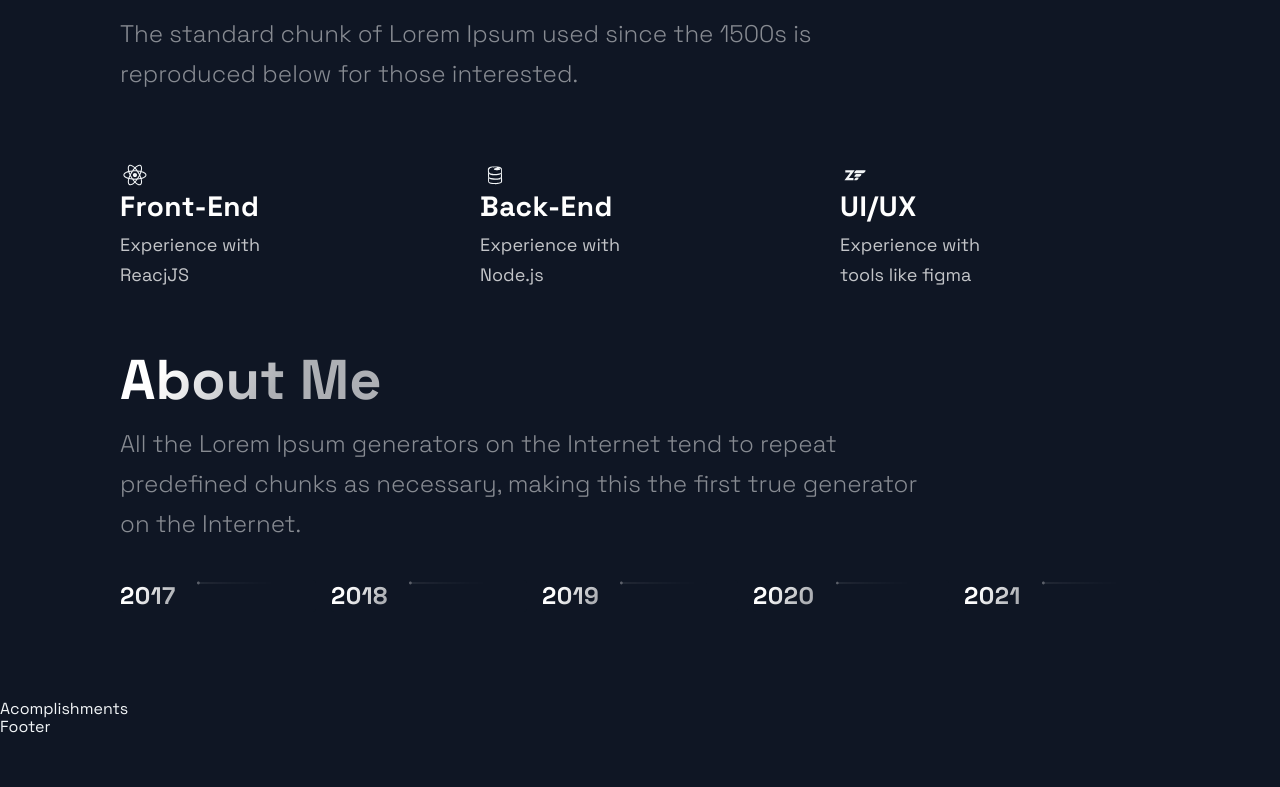
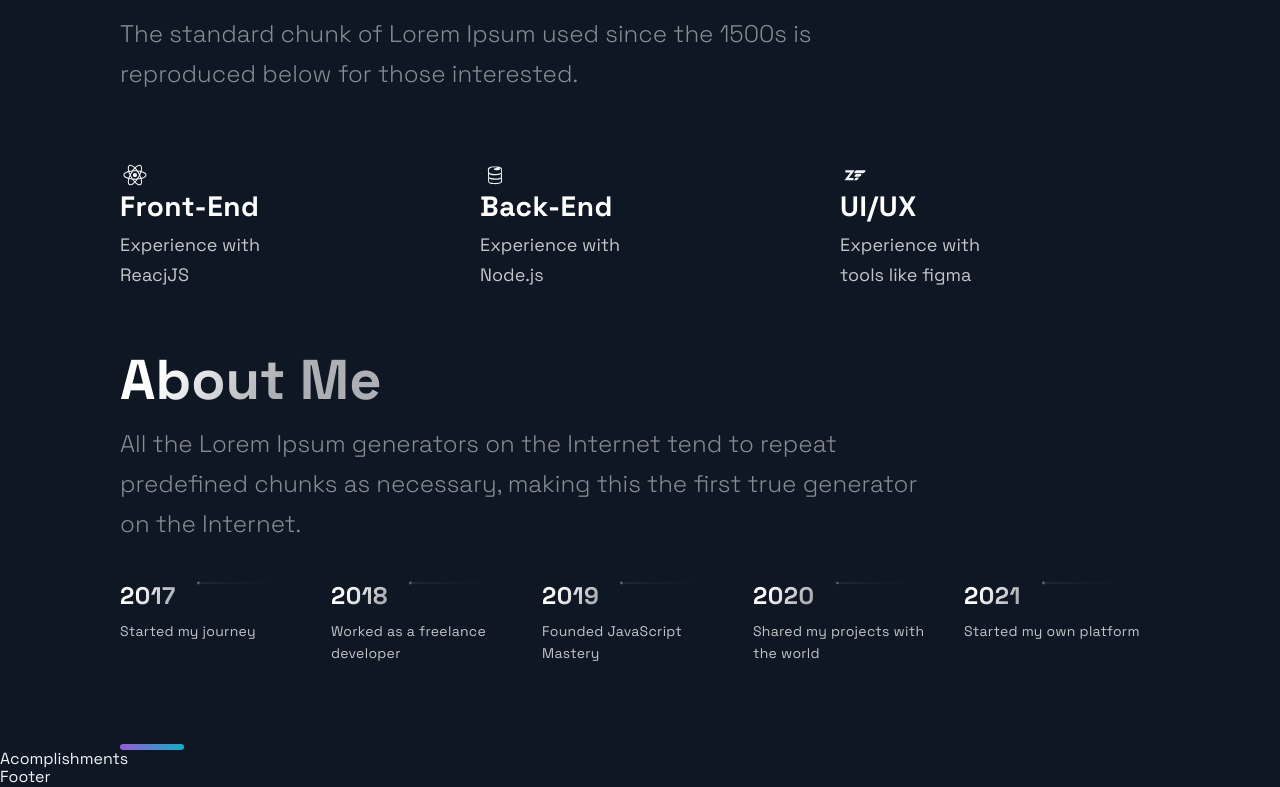
Before and after one commit to yougonnagetyours/my-developer-portfolio, a Next.js app: page / in a window 1280 px wide. Shown: the part 2357-3144 px from the top of the page. Before the commit the page ends 3094 px from the top, so only its background shows below. Built offline with nearby package versions, Linux system fonts and the light colour scheme.

Commit message:
timeline done

```diff
--- a/src/components/TimeLine/TimeLine.js
+++ b/src/components/TimeLine/TimeLine.js
@@ -10,9 +10,9 @@ const Timeline = () => {
   const [activeItem, setActiveItem] = useState(0);
   const carouselRef = useRef();
 
-  // const scroll = (node, left) => {
-  //   return node.scrollTo({ left, behavior: 'smooth' });
-  // }
+  const scroll = (node, left) => {
+    return node.scrollTo({ left, behavior: 'smooth' });
+  }
 
   const handleClick = (e, i) => {
     e.preventDefault();
@@ -24,23 +24,23 @@ const Timeline = () => {
     }
   }
 
-  // const handleScroll = () => {
-  //   if (carouselRef.current) {
-  //     const index = Math.round((carouselRef.current.scrollLeft / (carouselRef.current.scrollWidth * 0.7)) * TimeLineData.length);
+  const handleScroll = () => {
+    if (carouselRef.current) {
+      const index = Math.round((carouselRef.current.scrollLeft / (carouselRef.current.scrollWidth * 0.7)) * TimeLineData.length);
 
-  //     setActiveItem(index);
-  //   }
-  // }
+      setActiveItem(index);
+    }
+  }
 
   // // snap back to beginning of scroll when window is resized
   // // avoids a bug where content is covered up if coming from smaller screen
-  // useEffect(() => {
-  //   const handleResize = () => {
-  //     scroll(carouselRef.current, 0);
-  //   }
+  useEffect(() => {
+    const handleResize = () => {
+      scroll(carouselRef.current, 0);
+    }
 
-  //   window.addEventListener('resize', handleResize);
-  // }, []);
+    window.addEventListener('resize', handleResize);
+  }, []);
 
   return (
     <Section>
@@ -48,7 +48,7 @@ const Timeline = () => {
       <SectionText>
         All the Lorem Ipsum generators on the Internet tend to repeat predefined chunks as necessary, making this the first true generator on the Internet.
       </SectionText>
-      <CarouselContainer ref={carouselRef}>
+      <CarouselContainer ref={carouselRef} onScroll={handleScroll}>
         <>
           {TimeLineData.map((item, index) => (
             <CarouselMobileScrollNode key={index} final={index === TOTAL_CAROUSEL_COUNT-1}>
@@ -91,6 +91,7 @@ const Timeline = () => {
                     </defs>
                   </CarouselItemImg>
                 </CarouselItemTitle>
+                <CarouselItemText>{item.text}</CarouselItemText>
               </CarouselItem>
             </CarouselMobileScrollNode>
           ))}
@@ -109,6 +110,7 @@ const Timeline = () => {
           </CarouselButton>
         ))}
       </CarouselButtons>
+      <SectionDivider />
     </Section>
   );
 };
```
